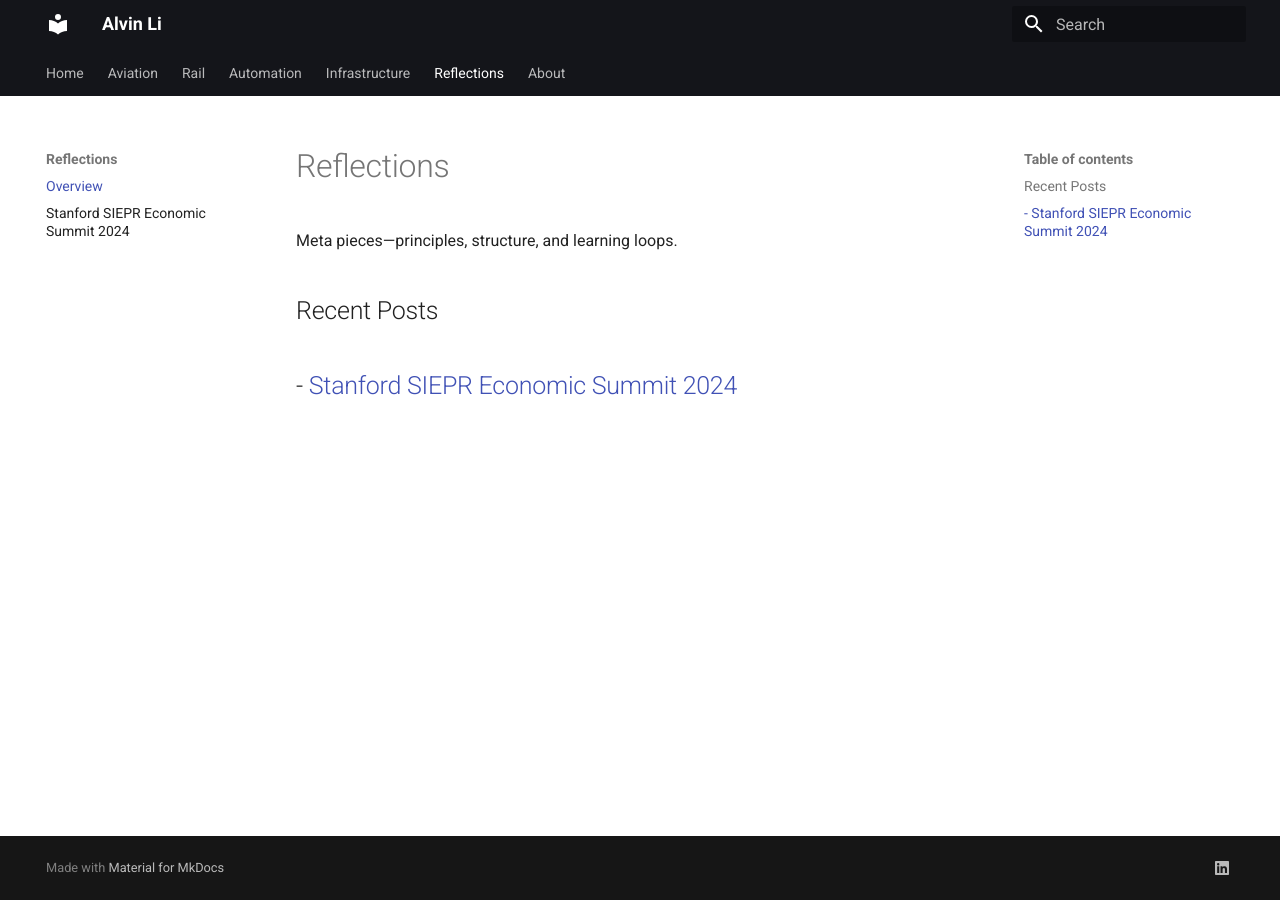
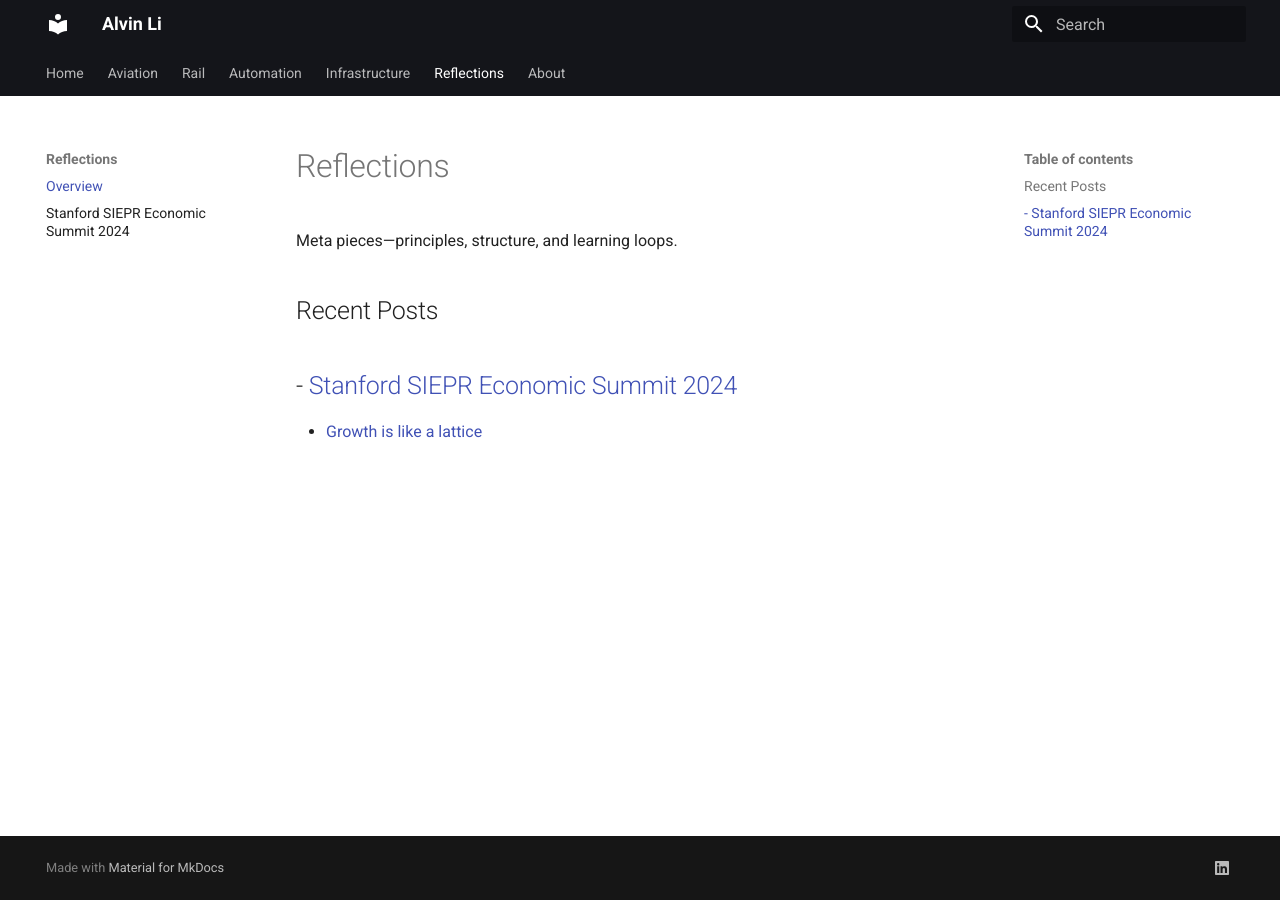
Before and after one commit to alvvvli/alvin-site, an MkDocs documentation site: the page built from docs/reflections/index.md, in a window 1280 px wide. Built offline with MkDocs 1.6.1 and Material for MkDocs 9.7.7, drawn with Linux system fonts in a browser that asks for light colours.

Commit message:
Update index.md

```diff
--- a/docs/reflections/index.md
+++ b/docs/reflections/index.md
@@ -5,3 +5,4 @@ Meta pieces—principles, structure, and learning loops.
 ## Recent Posts
 - [Stanford SIEPR Economic Summit 2024](siepr.md)
 -
+- [Growth is like a lattice](lattice.md)
```
